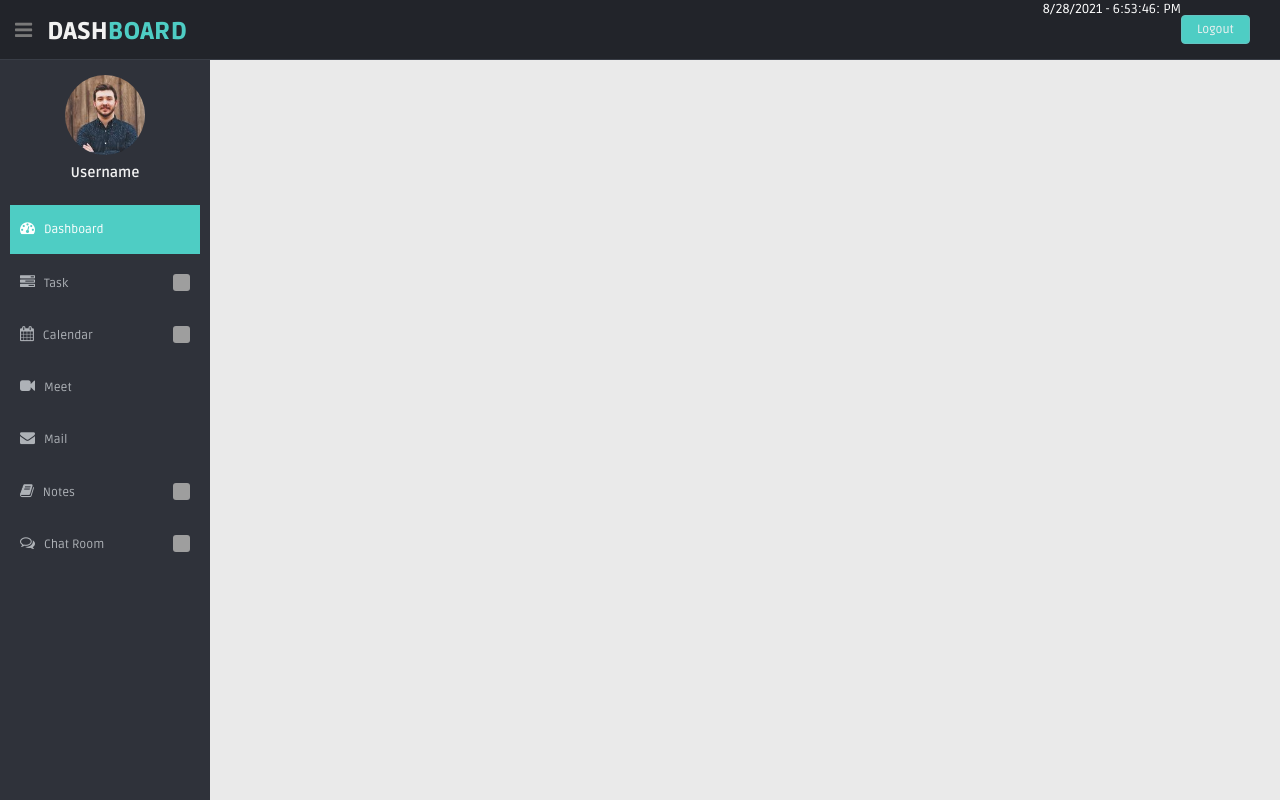
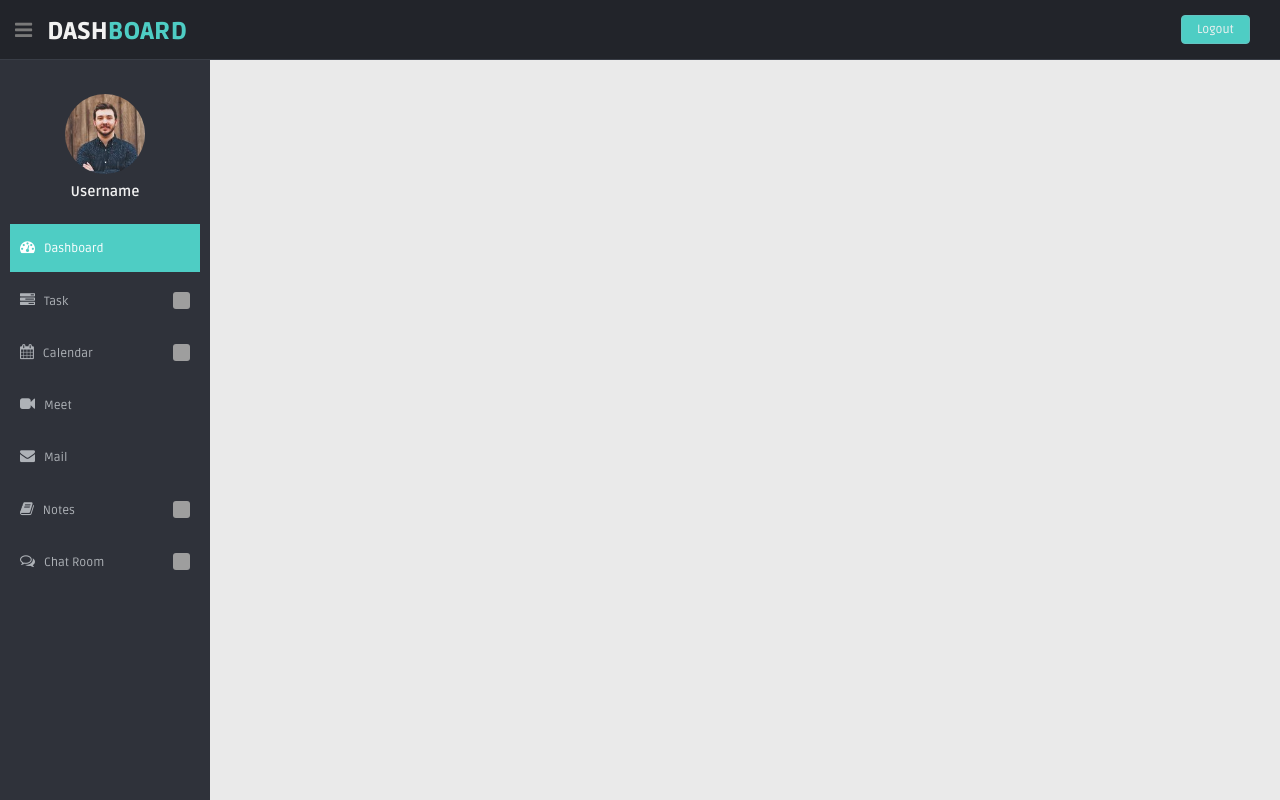
Before and after one commit to 6Ro0T/Flipr-Hackathon, a PHP site: page /dashboard.php in a window 1280 px wide. Run offline with PHP 8.4, Linux system fonts and the light colour scheme; some libraries are stand-ins or nearby versions; grey boxes are pictures that could not be loaded.

Commit message:
Update dashboard.php

```diff
--- a/dashboard.php
+++ b/dashboard.php
@@ -26,9 +26,10 @@
 
 <body>
   <section id="container">
+
     <header class="header black-bg">
       <div class="sidebar-toggle-box">
-        <div class="fa fa-bars tooltips" data-placement="right" data-original-title="Toggle Navigation"></div>
+        <div class="fa fa-bars " data-placement="right" data-original-title="Toggle Navigation"></div>
       </div>
       <!--logo start-->
       <a href="index.html" class="logo"><b>DASH<span>BOARD</span></b></a>
@@ -40,6 +41,10 @@
         </ul>
       </div>
     </header>
+<<<<<<< Updated upstream:dashboard.php
+=======
+
+>>>>>>> Stashed changes:dashboard1.php
     <aside>
       <div id="sidebar" class="nav-collapse ">
         <!-- sidebar menu start-->
@@ -132,6 +137,7 @@
   <!--script for this page-->
   <script src="lib/sparkline-chart.js"></script>
   <script src="lib/zabuto_calendar.js"></script>
+<<<<<<< Updated upstream:dashboard.php
   <script type="text/javascript">
     function display() {
     var x = new Date()
@@ -148,6 +154,10 @@
     mytime=setTimeout('display()',refresh)
     }
     display_time()
+=======
+  <script type="application/javascript">
+
+>>>>>>> Stashed changes:dashboard1.php
   </script>
 </body>
 
```
